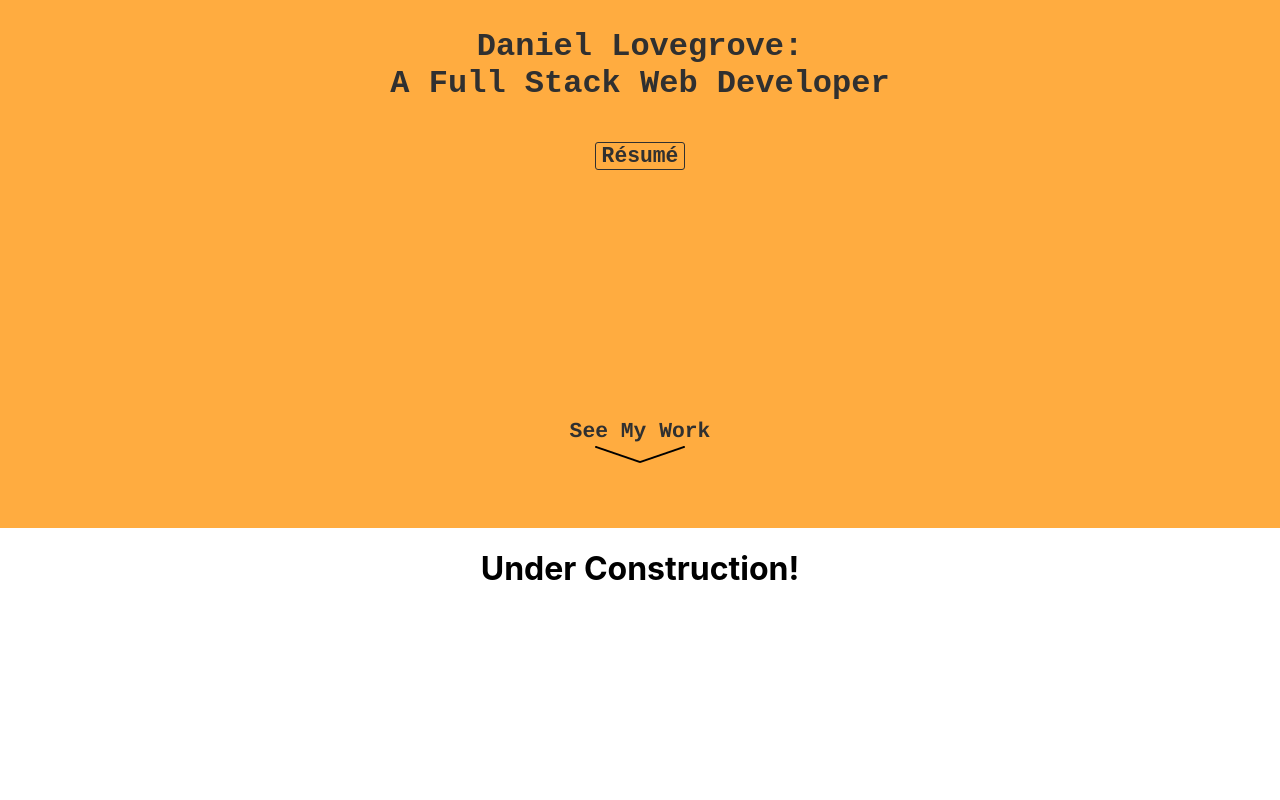
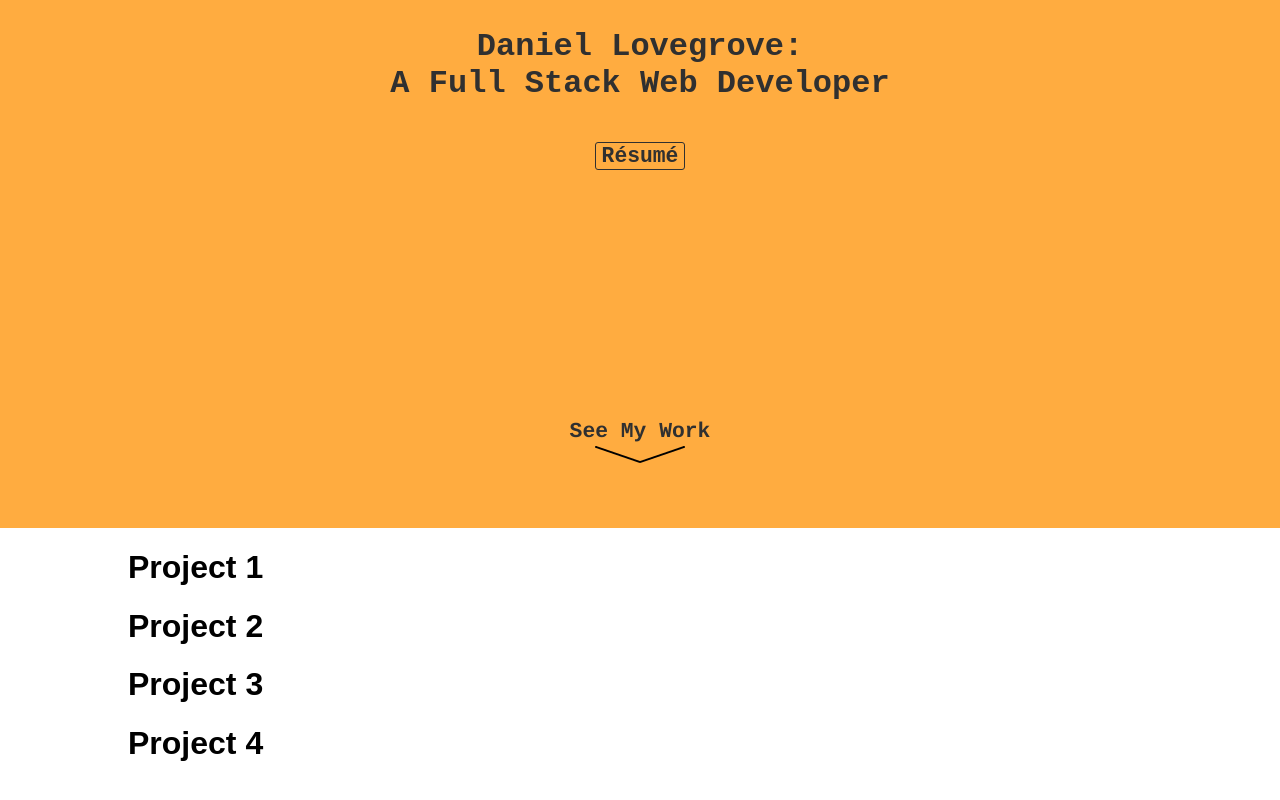
Before and after one commit to danloveg/portfolio, a React (Create React App) app: page / in a window 1280 px wide. Shown: the part 272-1072 px from the top of the page. Built offline with nearby package versions, Linux system fonts and the light colour scheme.

Commit message:
Add initial code to Projects page

```diff
--- /dev/null
+++ b/src/projects/ProjectItem.jsx
@@ -0,0 +1,11 @@
+import React, {Component} from "react"
+
+class ProjectItem extends Component {
+    render() {
+        return (
+            <h1>{this.props.title}</h1>
+        )
+    }
+}
+
+export default ProjectItem
--- a/src/projects/Projects.css
+++ b/src/projects/Projects.css
@@ -1,4 +1,12 @@
 .projects-container {
     position: relative;
-    height: 100vh;
+    width: 80%;
+    margin: auto;
+    font-family: Arial;
 }
+
+@media (max-width: 800px) {
+    .projects-container {
+        width: 100%;
+    }
+}
--- a/src/projects/Projects.jsx
+++ b/src/projects/Projects.jsx
@@ -1,11 +1,16 @@
 import React, {Component} from "react"
 import "./Projects.css"
+
+import ProjectItem from "./ProjectItem"
 
 class Projects extends Component {
     render() {
         return (
             <div className="projects-container">
-                <h1 align="center">Under Construction!</h1>
+                <ProjectItem title={"Project 1"} />
+                <ProjectItem title={"Project 2"} />
+                <ProjectItem title={"Project 3"} />
+                <ProjectItem title={"Project 4"} />
             </div>
         )
     }
```
